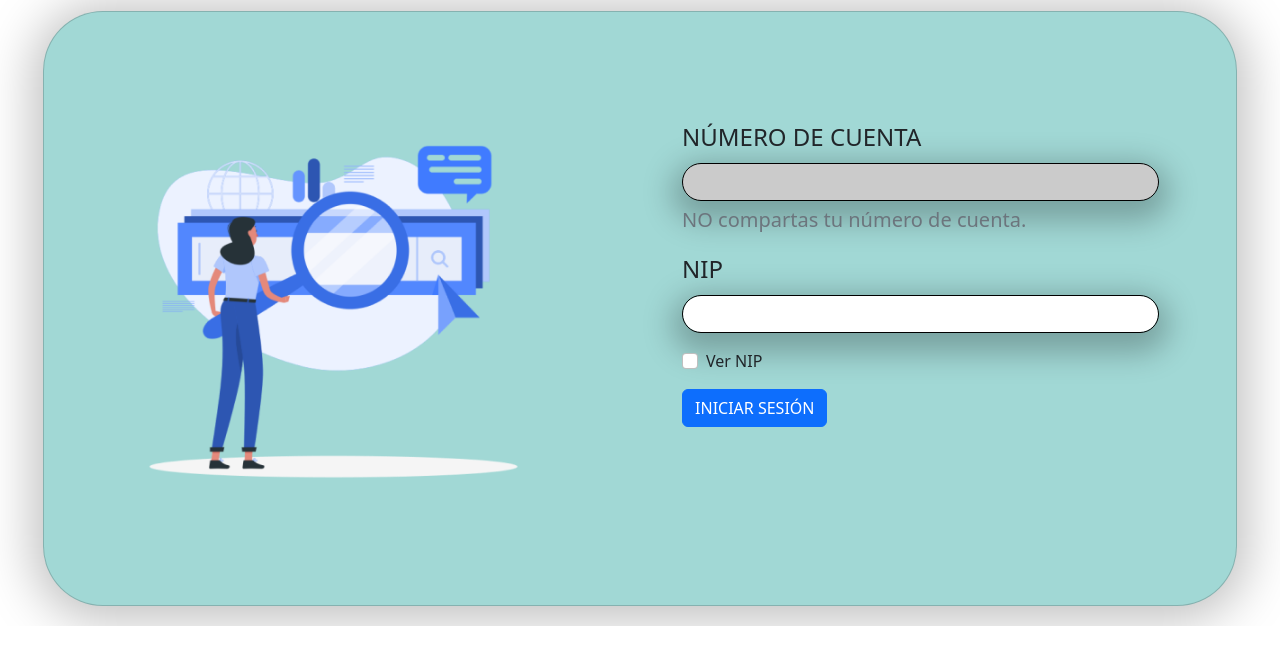
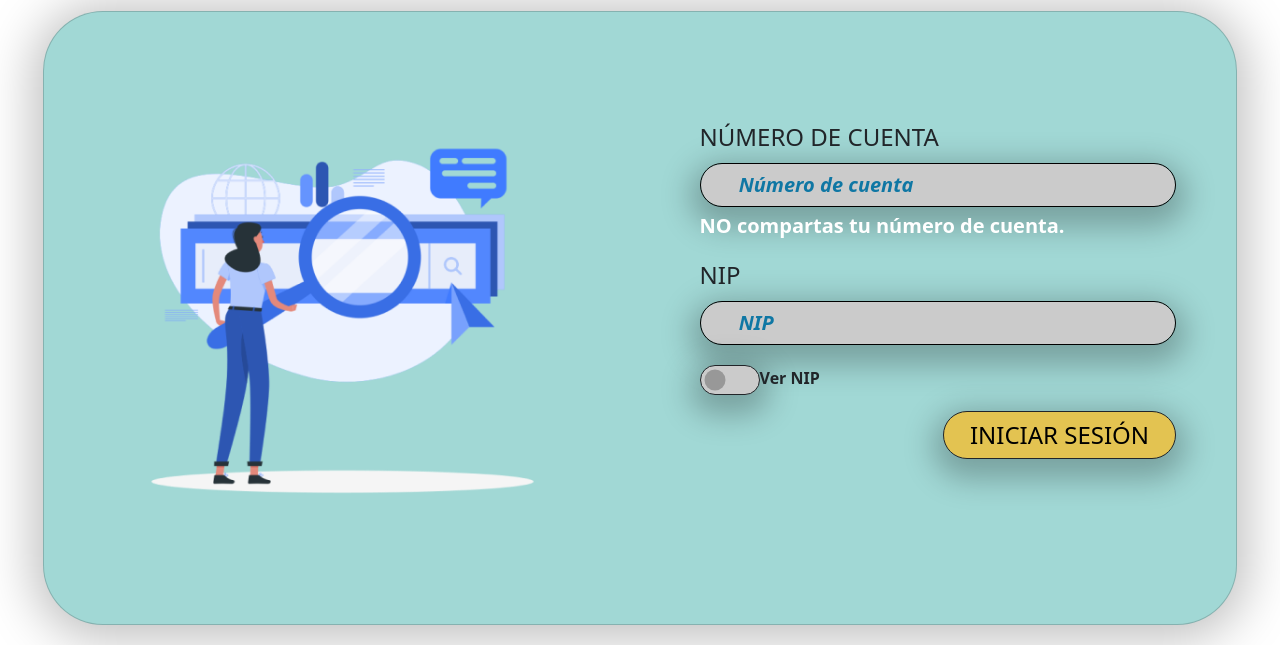
Before and after one commit to ErickDal448/Proyecto-Creditos, a plain HTML site: page IniciarSesion.html in a window 1280 px wide. Shown: the part 200-845 px from the top of the page. Drawn offline with nearby package versions, Linux system fonts and the light colour scheme.

Commit message:
diseño del apartado iniciar sesion

```diff
--- a/IniciarSesion.html
+++ b/IniciarSesion.html
@@ -11,6 +11,8 @@
     <link rel="preconnect" href="https://fonts.googleapis.com">
     <link rel="preconnect" href="https://fonts.gstatic.com" crossorigin>
     <link href="https://fonts.googleapis.com/css2?family=Source+Sans+3&display=swap" rel="stylesheet">
+
+    <script src="js/functions.js"></script>
 </head>
 <body>
     <header>
@@ -28,7 +30,7 @@
                             <a class="nav-link" style="color:#E3C351;">INICIAR SESIÓN</a>
                         </li>
                         <li>
-                            <img src="Imagenes/Icon Perfil.png" alt="Icono de perfil">
+                            <img src="Imagenes/Icon Perfil.png" alt="Icono de perfil" id="profile-icon">
                         </li>
                     </ul>
                 </div>
@@ -38,28 +40,26 @@
 
     <section class="container-fluid" id="section-info-iniciarsesion">
         <div class="card" id="card-iniciarsesion">
-            <div class="card-body-iniciarsesion">
+            <div class="card-body-iniciarsesion col-md-6">
               <img src="Imagenes/Busqueda sesion.png" class="card-img-top" alt="img inicio" style="padding-left:5%;padding-right:5%;width:100%; height: 100%;">
             </div>
 
-            <form class="form-iniciarsesion">
+            <form class="form-iniciarsesion col-md-6">
                 <div class="mb-3">
-                  <label for="exampleInputEmail1" class="form-label" style="font-size: 24px;">NÚMERO DE CUENTA</label>
-                  <input type="email" class="form-control" id="exampleInputEmail1" aria-describedby="emailHelp" style="background: #CBCBCB; border: 1px solid #000000; box-shadow: 0px 10px 30px 10px rgba(0, 0, 0, 0.25);
-                  border-radius: 40px;">
-                  <div id="emailHelp" class="form-text"  style="font-size: 20px">NO compartas tu número de cuenta.</div>
+                  <label for="InputNumCuenta1" class="form-label" style="font-size: 24px;">NÚMERO DE CUENTA</label>
+                  <input type="text" class="form-control bg-recuadro-front text-cabeza" id="InputNumCuenta1" aria-describedby="NumeroCuenta" value="Número de cuenta" onfocus="handleInputFocusNum(this)" onblur="handleInputBlurNum(this)" style=" border: 1px solid #000000; box-shadow: 0px 10px 30px 10px rgba(0, 0, 0, 0.25); border-radius: 40px; ">
+                  <div id="emailHelp" class="form-text font-weight-bold text-fondo"  style="font-size: 20px">NO compartas tu número de cuenta.</div>
                 </div>
                 <div class="mb-3">
-                  <label for="exampleInputPassword1" class="form-label" style="font-size: 24px">NIP</label>
-                  <input type="password" class="form-control" id="exampleInputPassword1" style="border: 1px solid #000000;box-shadow: 0px 10px 30px 10px rgba(0, 0, 0, 0.25); border-radius: 40px;">
+                  <label for="NIP1" class="form-label " style="font-size: 24px">NIP</label>
+                  <input type="text" class="form-control bg-recuadro-front text-cabeza" id="NIP1" value="NIP" onfocus="handleInputFocusNIP(this),handleCheckboxChange(document.getElementById('SeeNIP'))" onblur="handleInputBlurNIP(this)"  style="border: 1px solid #000000;box-shadow: 0px 10px 30px 10px rgba(0, 0, 0, 0.25); border-radius: 40px;">
                 </div>
-                <div class="mb-3 form-check">
-                  <input type="checkbox" class="form-check-input" id="exampleCheck1">
-                  <label class="form-check-label" for="exampleCheck1">Ver NIP</label>
-                </div>
-                <div>
-                    <script src="js/functions.js"></script>
-                    <button class="btn btn-primary" type="button" onclick="goToOtherFile()">INICIAR SESIÓN</button>
+                <div class="mb-3 form-check form-switch" style="display: flex; align-items:center;">
+                    <input class="form-check-input border-dark control-label-dark" type="checkbox" role="switch" id="SeeNIP" onchange="handleCheckboxChange(this)" style="box-shadow: 0px 10px 30px 10px rgba(0, 0, 0, 0.25); height: 30px; width: 60px; transition: .5s;">
+                    <label class="form-check-label font-weight-bold" for="SeeNIP">Ver NIP</label>
+                  </div>
+                <div style="display: flex; justify-content: flex-end;">
+                    <button class="btn btn-pulsar border-dark btn-normal" type="text" onclick="goToOtherFile()" style="box-shadow: 0px 10px 30px 10px rgba(0, 0, 0, 0.25); border-radius: 40px; " >INICIAR SESIÓN</button>
                 </div>
             </form>
         </div>
--- a/js/functions.js
+++ b/js/functions.js
@@ -1,11 +1,14 @@
+/* Compatibilidad con github pages */
+/* enlace al apartado inicio */
 function goToOtherFile() {
-    var path = 'Inicio.html';
+    var path = '/Inicio.html';
     if (window.location.hostname === 'ErickDal448.github.io') {
       path = '/Proyecto-Creditos/' + path;
     }
+    console.log(path);
     window.location.href = path;
   }
-
+  /* coneccion con la imagen perfil */
   window.onload = function() {
     let path = 'Imagenes/Icon Perfil.png';
     if (window.location.hostname === 'erickdal448.github.io') {
@@ -13,3 +16,39 @@ function goToOtherFile() {
     }
     document.getElementById('profile-icon').src = path;
   }
+
+  /* Mostrar y quitar texto del apartado número de cuenta */
+  function handleInputFocusNum(input) {
+    if (input.value === "Número de cuenta") {
+      input.value = "";
+    }
+  }
+  function handleInputBlurNum(input) {
+    if (input.value === "") {
+      input.value = "Número de cuenta";
+    }
+  }
+
+  /* mostrar value del apartado NIP y uso del check */
+  function handleInputFocusNIP(input) {
+    if (input.value === "NIP") {
+      input.value = "";
+    }
+    input.type = "password";
+  }
+  function handleInputBlurNIP(input) {
+    if (input.value === "") {
+      input.value = "NIP";
+      input.type = "text";
+    }
+  }
+  function handleCheckboxChange(checkbox) {
+    var input = document.getElementById('NIP1');
+    if (input.value !== "NIP") {
+      if (checkbox.checked) {
+        input.type = "text";
+      } else {
+        input.type = "password";
+      }
+    }
+  }
--- a/own-style.css
+++ b/own-style.css
@@ -1,3 +1,9 @@
+/* clases personalizadas */
+.btn-normal {
+    padding: 5px 26px;
+    font-size: 24px;
+  }
+
 /*Entrar*/
 header{
     font-family: 'Source Sans 3', sans-serif;
@@ -93,3 +99,24 @@ header{
     padding-top: 9%;
     padding-left: 5%;
 }
+
+input[type="text"], input[type="password"]{
+    font-weight: bold;
+    font-style: italic;
+    padding-left: 8%;
+    font-size: 20px;
+  }
+
+  input[type="checkbox"]:checked {
+    background-color: #E3C351;
+  }
+
+  input[type="checkbox"] {
+    background-color: #CBCBCB;
+  }
+
+  input[type="checkbox"]:after {
+  }
+
+  input[type="checkbox"]:checked:after {
+  }
--- a/style.scss
+++ b/style.scss
@@ -18,6 +18,20 @@ $custom-colors: (
 //Importar los temas creados
 $theme-colors: map-merge($theme-colors, $custom-colors);
 
+//Crear customizacion de font
+$custom-font-weights: (
+  "light": 300,
+  "normal": 400,
+  "bold": 700,
+  "extra-bold": 900
+);
+//agregarlas a la clase para su uso en codigo
+@each $name, $weight in $custom-font-weights {
+  .font-weight-#{$name} {
+    font-weight: $weight;
+  }
+}
+
 //Configuracion de resposividad de breakpoints
 $grid-breakpoints: (
   xs: 0,
```
Also changed, not shown: style.css, 1 other file.
